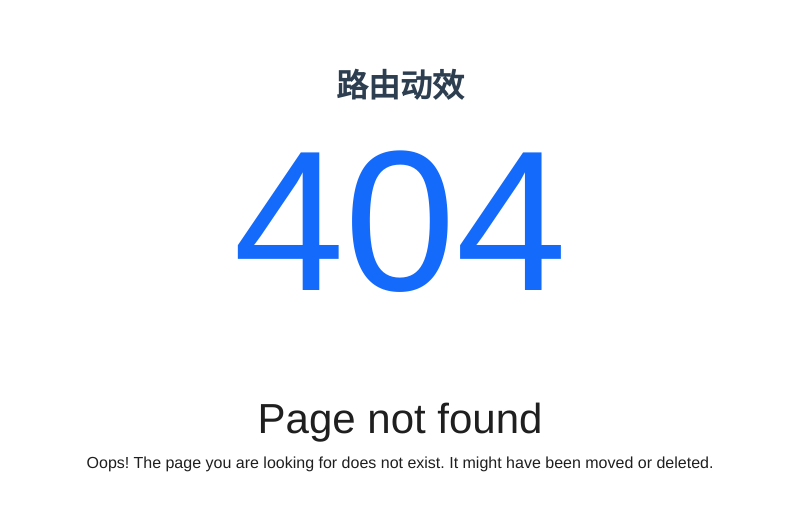
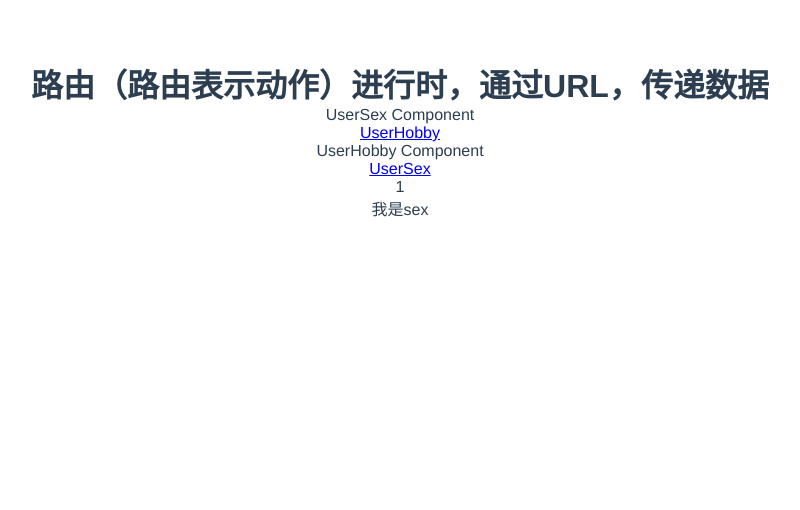
Before and after one commit to BonjourYY/vue-router, a Vue app: page /user/sex/1 in a window 1280 px wide. Before the commit this address had no page. Shown: the top 510 px of the page, without its empty margins (240-1040 px from the left). Built offline with nearby package versions, Linux system fonts and the light colour scheme.

Commit message:
feature：“路由组件传参” 章节

```diff
--- a/src/App.vue
+++ b/src/App.vue
@@ -1,6 +1,6 @@
 <template>
   <div id="app">
-    <h1>路由动效</h1>
+    <h1>路由（路由表示动作）进行时，通过URL，传递数据</h1>
       <router-view name="default"></router-view>
   </div>
 </template>
--- a/src/components/TheUser.vue
+++ b/src/components/TheUser.vue
@@ -1,8 +1,8 @@
 <template>
     <div>
         <router-view name="default"></router-view>
+        <router-view name="hobby"></router-view>
     </div>
-    <!-- <router-view name="hobby"></router-view> -->
 
 </template>
 
--- a/src/components/UserHobby.vue
+++ b/src/components/UserHobby.vue
@@ -3,13 +3,24 @@
   <div>
       <p>UserHobby Component</p>
       <router-link :to="{name:'usersex'}">UserSex</router-link>
+      <p>{{hobby}}</p>
+      <p>{{sex}}</p>
     </div>
   </transition>
 </template>
 
 <script>
 export default {
-  name:"UserHobby"
+  name:"UserHobby",
+  props:{
+    hobby:{
+      type:String
+    },
+    sex:{
+      type:String
+    }
+  },
+
 }
 </script>
 
--- a/src/components/UserSex.vue
+++ b/src/components/UserSex.vue
@@ -3,6 +3,7 @@
   <div class="box">
       <p>UserSex Component</p>
       <router-link :to="{name:'userhobby'}">UserHobby</router-link>
+      <p>{{sex}}</p>
     </div>
   </transition>
 </template>
@@ -10,7 +11,11 @@
 <script>
 export default {
   name:"UserSex",
-
+  props:{
+    sex:{
+      type:String
+    }
+  }
 }
 </script>
 
--- a/src/route/routes.js
+++ b/src/route/routes.js
@@ -17,17 +17,27 @@ const routes = [
       //   component: TheUser
       // },
       {
-        path: "sex",
+        path: "sex/:hobby",
         name: "usersex",
         components: {
           "default": UserSex,
           "hobby": UserHobby
         },
+        props: {
+          // default: () => { return { sex: "我是sex" } },
+          hobby: (route) => { return { sex: "我是sex", hobby: route.params.hobby } }
+        }
       },
       {
-        path: "hobby",
+        path: "hobby/:id",
         name: "userhobby",
         component: UserHobby,
+        // props: () => {
+        //   return {
+        //     id: "id prop",
+        //     // xxx: routes.params.id
+        //   }
+        // },
         meta: { requiresAuth: true }
       }
     ]
```
